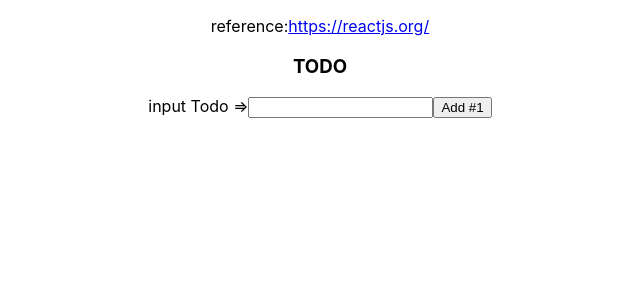
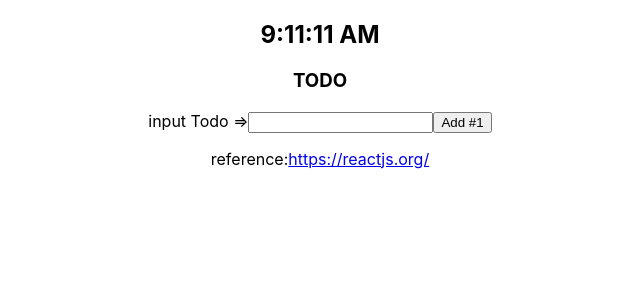
Before and after one commit to itanium-R/closche, a React (Create React App) app: page / in a window 1280 px wide. Shown: the top 300 px of the page, without its empty margins (320-960 px from the left). Built offline with nearby package versions, Linux system fonts and the light colour scheme.

Commit message:
add: clock

```diff
--- a/src/App.js
+++ b/src/App.js
@@ -1,5 +1,6 @@
 import React from 'react';
 import TodoApp from './compornents/todoApp';
+import Clock from './compornents/clock';
 import './App.css';
 
 
@@ -7,8 +8,10 @@
 function App() {
   return (
     <div className="App">
+      <Clock />
+      <TodoApp />
+
       <p>reference:<a href="https://reactjs.org/">https://reactjs.org/</a></p>
-      <TodoApp />
     </div>
   );
 }
--- /dev/null
+++ b/src/compornents/clock.js
@@ -0,0 +1,37 @@
+import React from 'react';
+
+// cf: https://ja.reactjs.org/docs/state-and-lifecycle.html
+class Clock extends React.Component {
+  constructor(props) {
+    super(props);
+    this.state = {date: new Date()};
+  }
+
+  componentDidMount() {
+    this.timerID = setInterval(
+      () => this.tick(),
+      1000
+    );
+  }
+
+  componentWillUnmount() {
+    clearInterval(this.timerID);
+  }
+
+  tick() {
+    this.setState({
+      date: new Date()
+    });
+  }
+  render() {
+    return (
+      <div>
+        <h2>{this.state.date.toLocaleTimeString()}</h2>
+      </div>
+    );
+  }
+
+
+}
+
+export default Clock;
```
